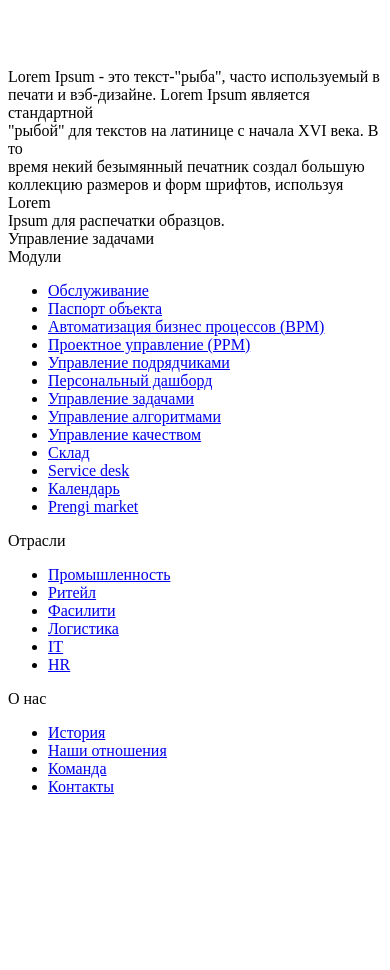
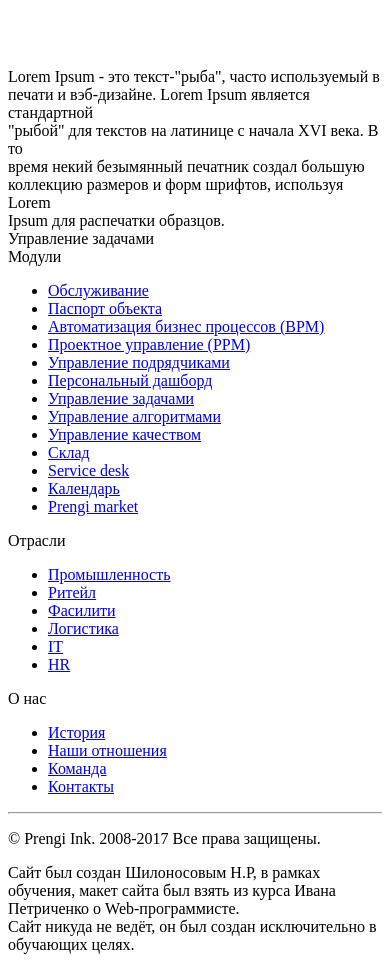
Before and after one commit to NikitaShilonosov/prengi, a website: page src/index.html in a window 390 px wide. Shown: the part 4761-5731 px from the top of the page. Before the commit the page ends 5573 px from the top, so only its background shows below. Drawn offline with nearby package versions, Linux system fonts and the light colour scheme; files whose address does not match are found by name; a web font is replaced by a local one.

Commit message:
Сделал адаптацию футеру

```diff
--- a/src/index.html
+++ b/src/index.html
@@ -78,7 +78,7 @@
             </div>
         </div>
     </section>
-    <header class="header">
+    <header class="header" id="header">
         <!-- Разметка для полосок гамбургер меню -->
         <div class="hamburger">
             <span></span>
@@ -230,7 +230,7 @@
 
         </div>
     </section>
-    <section class="modals">
+    <section class="modals" id="modals">
         <div class="overlay"></div> <!-- Оверлей для затемнение бэкграунда -->
         <div class="container">
             <div class="modals__header">
@@ -265,7 +265,7 @@
             </div>
         </div>
     </section>
-    <section class="advantages">
+    <section class="advantages" id="advantages">
         <div class="container">
             <div class="advantages__header">
                 <p>Преимущества Prengi для <br>
@@ -407,6 +407,17 @@
                 </ul>
             </div>
         </div>
+        <div class="footer__hr"> <!-- Вертикальная полоска  -->
+        <hr>
+        </div>
+        <div class="footer__ink">
+            <p>© Prengi Ink. 2008-2017 Все права защищены.</p>
+        </div>
+       </div>
+       <div class="footer__description">
+        <p>Сайт был создан Шилоносовым Н.Р, в рамках обучения, макет сайта был взять из курса Ивана Петриченко о Web-программисте. <br>
+            Сайт никуда не ведёт, он был создан исключительно в обучающих целях.
+        </p>
        </div>
     </footer>
     <script type="text/javascript" src="https://code.jquery.com/jquery-1.11.0.min.js"></script>
--- a/src/sass/blocks/_footer.scss
+++ b/src/sass/blocks/_footer.scss
@@ -45,4 +45,118 @@
             }
         }
     }
+    &__hr {
+        width: 1171px;
+        height: 1px;
+        opacity: 0.3;
+        padding-top: 44px;
+    }
+    &__ink {
+        padding-top: 36px;
+        padding-bottom: 40px;
+        font-size: 13px;
+        font-weight: 300;
+        color: #ffffff;
+        text-align: center;
+    }
+    &__description {
+        text-align: center;
+        font-size: 10px;
+        color:#535e61
+    }
+
+    /* Мобильная адаптация */
+    @media (max-width: 1200px) {
+        .container {
+            max-width: 960px;
+        }
+        &__wrapper {
+            padding-top: 30px;
+        }
+        &__header {
+            font-size: 14px;
+        }
+        &__text {
+            font-size: 12px;
+        }
+        &__ul {
+            li {
+                a {
+                    font-size: 12px;
+                }
+            }
+        }
+        &__hr {
+            width: 960px;
+        }
+        &__aboutcompany {
+            padding-right: 0;
+        }
+    }
+    @media (max-width: 992px) {
+        .container {
+            max-width: 720px;
+        }
+        &__wrapper {
+            text-align: center;
+            justify-content: center;
+            display: grid;
+            grid-template-columns: repeat(1, 350px);
+            column-gap: 0;
+        }
+        &__modals {
+            padding-top: 10px;
+            padding-right: 0;
+        }
+        &__industries {
+            padding-right: 0;
+        }
+        &__text {
+            text-align: center;
+            text-align-last:unset;
+        }
+        &__hr {
+            padding-top: 20px;
+            width: 720px;
+        }
+    }
+    @media (max-width: 768px) {
+        .container {
+            max-width: 540px;
+        }
+        &__hr {
+            width: 547px;
+        }
+        &__description {
+            br {
+                display: none;
+            }
+        }
+    }
+    @media (max-width: 576px) {
+        .container {
+            max-width: 100%;
+            padding: 0 10px;
+        }
+        &__wrapper {
+            grid-template-columns: unset;
+        }
+        &__text {
+            width: 333px;
+            br {
+                display: none;
+            }
+        }
+        &__hr {
+            width: 300px;
+        }
+        &__aboutcompany {
+            width: 320px;
+        }
+        &__text {
+            width: 320px;
+        }
+
+    }
+
 }
--- a/src/sass/blocks/_yourdata.scss
+++ b/src/sass/blocks/_yourdata.scss
@@ -173,7 +173,7 @@
     }
 
     &__logo {
-        width: 100%;
+        width: 99%;
         font-size: 18px;
         left: 1.1%;
         padding-top: 60px;
```
Also changed, not shown: dist/css/style.min.css, dist/index.html.
